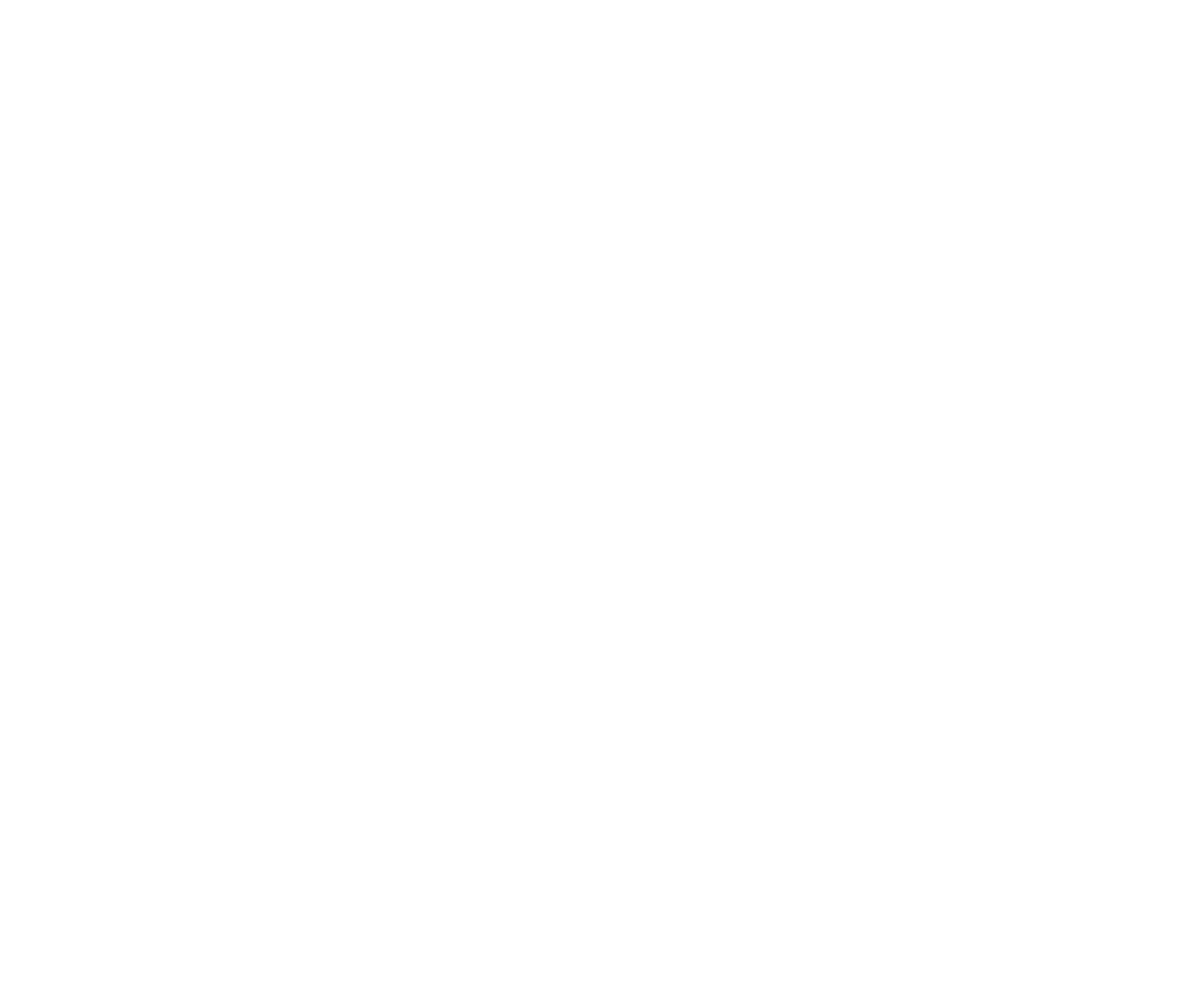
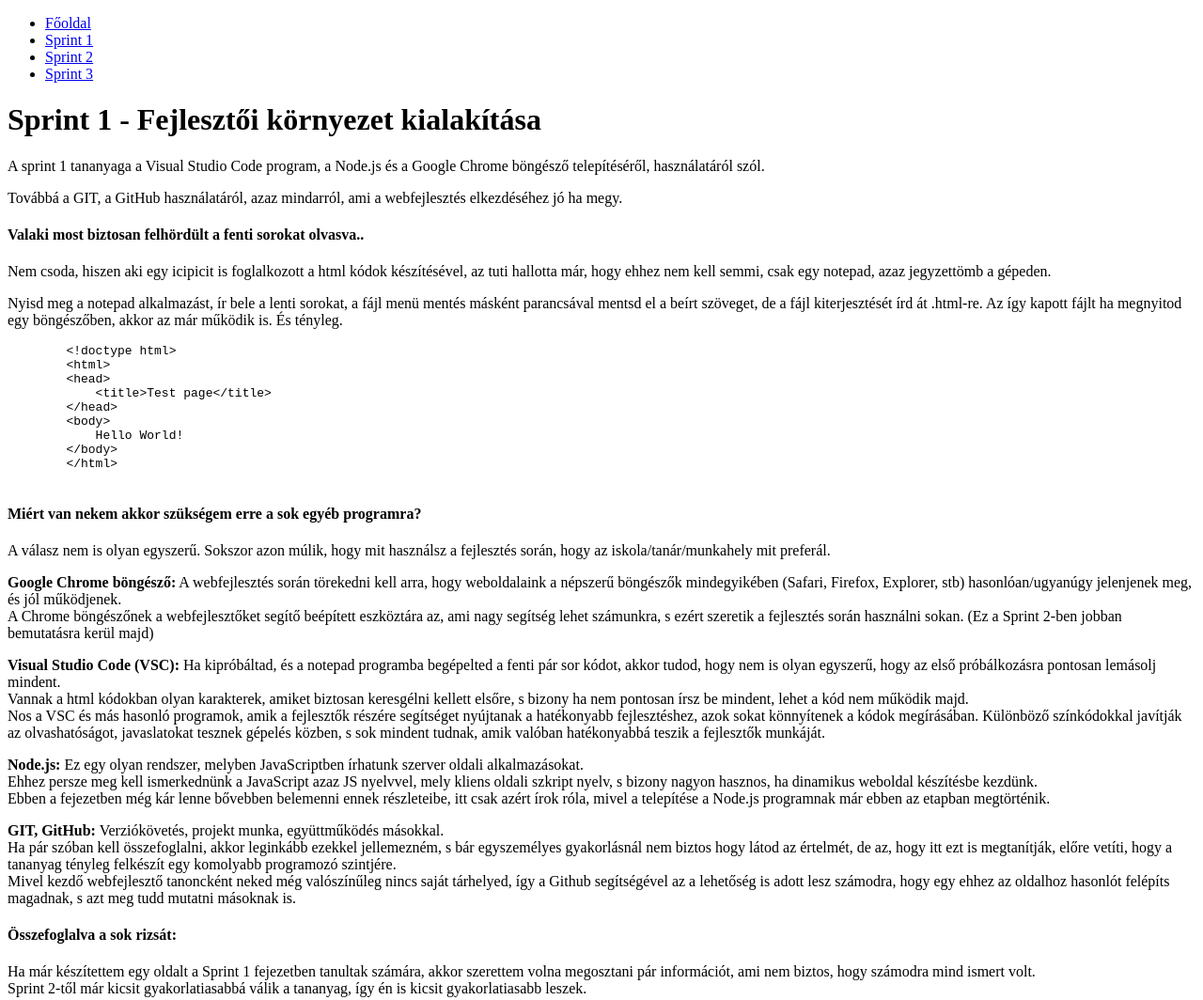
Before and after one commit to kdrgbr/kdrgbr.github.io, a plain HTML site: page sprint_1/index.html in a window 1280 px wide. Shown: the whole page at 94% size. Before the commit the page ends 800 px from the top, so only its background shows below. Drawn offline with Linux system fonts and the light colour scheme.

Commit message:
sprint 1 publikálása

```diff
--- a/sprint_1/index.html
+++ b/sprint_1/index.html
@@ -0,0 +1,55 @@
+<!DOCTYPE html>
+<html lang="en">
+<head>
+    <meta charset="UTF-8">
+    <meta name="viewport" content="width=device-width, initial-scale=1.0">
+    <title>Sprint 1 - Fejlesztői környezet kialakítása</title>
+</head>
+<body>
+    <ul>
+        <li><a href="/index.html">Főoldal</a></li>
+        <li><a href="/sprint_1/index.html">Sprint 1</a></li>
+        <li><a href="/sprint_2/index.html">Sprint 2</a></li>
+        <li><a href="/sprint_3/index.html">Sprint 3</a></li>
+    </ul>
+    <h1>Sprint 1 - Fejlesztői környezet kialakítása</h1>
+    <p>A sprint 1 tananyaga a Visual Studio Code program, a Node.js és a Google Chrome böngésző telepítéséről, használatáról szól.</p>
+    <p>Továbbá a GIT, a GitHub használatáról, azaz mindarról, ami a webfejlesztés elkezdéséhez jó ha megy.</p>
+    <h4>Valaki most biztosan felhördült a fenti sorokat olvasva..</h4>
+    <p>Nem csoda, hiszen aki egy icipicit is foglalkozott a html kódok készítésével, az tuti hallotta már, hogy ehhez nem kell semmi, csak egy notepad, azaz jegyzettömb a gépeden.</p>
+    <p>Nyisd meg a notepad alkalmazást, ír bele a lenti sorokat, a fájl menü mentés másként parancsával mentsd el a beírt szöveget, de a fájl kiterjesztését írd át .html-re. Az így kapott fájlt ha megnyitod egy böngészőben, akkor az már működik is. És tényleg.</p>
+    <pre>
+        &lt;!doctype html&gt;
+        &lt;html&gt;
+        &lt;head&gt;
+            &lt;title&gt;Test page&lt;/title&gt;
+        &lt;/head&gt;
+        &lt;body&gt;
+            Hello World!
+        &lt;/body&gt;
+        &lt;/html&gt;
+    </pre>
+    <h4>Miért van nekem akkor szükségem erre a sok egyéb programra?</h4>
+    <p>A válasz nem is olyan egyszerű. Sokszor azon múlik, hogy mit használsz a fejlesztés során, hogy az iskola/tanár/munkahely mit preferál.</p>
+    <p><strong>Google Chrome böngésző:</strong> A webfejlesztés során törekedni kell arra, hogy weboldalaink a népszerű böngészők mindegyikében (Safari, Firefox, Explorer, stb) hasonlóan/ugyanúgy jelenjenek meg, és jól működjenek.
+    <br>A Chrome böngészőnek a webfejlesztőket segítő beépített eszköztára az, ami nagy segítség lehet számunkra, s ezért szeretik a fejlesztés során használni sokan. (Ez a Sprint 2-ben jobban bemutatásra kerül majd)
+    </p>
+    <p><strong>Visual Studio Code (VSC):</strong> Ha kipróbáltad, és a notepad programba begépelted a fenti pár sor kódot, akkor tudod, hogy nem is olyan egyszerű, hogy az első próbálkozásra pontosan lemásolj mindent.
+    <br>Vannak a html kódokban olyan karakterek, amiket biztosan keresgélni kellett elsőre, s bizony ha nem pontosan írsz be mindent, lehet a kód nem működik majd.
+    <br>Nos a VSC és más hasonló programok, amik a fejlesztők részére segítséget nyújtanak a hatékonyabb fejlesztéshez, azok sokat könnyítenek a kódok megírásában.
+    Különböző színkódokkal javítják az olvashatóságot, javaslatokat tesznek gépelés közben, s sok mindent tudnak, amik valóban hatékonyabbá teszik a fejlesztők munkáját.
+    </p>
+    <p><strong>Node.js:</strong> Ez egy olyan rendszer, melyben JavaScriptben írhatunk szerver oldali alkalmazásokat.
+    <br>Ehhez persze meg kell ismerkednünk a JavaScript azaz JS nyelvvel, mely kliens oldali szkript nyelv, s bizony nagyon hasznos, ha dinamikus weboldal készítésbe kezdünk.
+    <br>Ebben a fejezetben még kár lenne bővebben belemenni ennek részleteibe, itt csak azért írok róla, mivel a telepítése a Node.js programnak már ebben az etapban megtörténik.
+    </p>
+    <p><strong>GIT, GitHub:</strong> Verziókövetés, projekt munka, együttműködés másokkal.
+    <br>Ha pár szóban kell összefoglalni, akkor leginkább ezekkel jellemezném, s bár egyszemélyes gyakorlásnál nem biztos hogy látod az értelmét, de az, hogy itt ezt is megtanítják, előre vetíti, hogy a tananyag tényleg felkészít egy komolyabb programozó szintjére.
+    <br>Mivel kezdő webfejlesztő tanoncként neked még valószínűleg nincs saját tárhelyed, így a Github segítségével az a lehetőség is adott lesz számodra, hogy egy ehhez az oldalhoz hasonlót felépíts magadnak, s azt meg tudd mutatni másoknak is.
+    </p>
+    <h4>Összefoglalva a sok rizsát:</h4>
+    <p>Ha már készítettem egy oldalt a Sprint 1 fejezetben tanultak számára, akkor szerettem volna megosztani pár információt, ami nem biztos, hogy számodra mind ismert volt.
+    <br>Sprint 2-től már kicsit gyakorlatiasabbá válik a tananyag, így én is kicsit gyakorlatiasabb leszek.
+    </p>
+</body>
+</html>
```
Also changed, not shown: index.html (+1 -0 lines), sprint_2/index.html (+18 -0 lines), sprint_3/index.html (+18 -0 lines).
